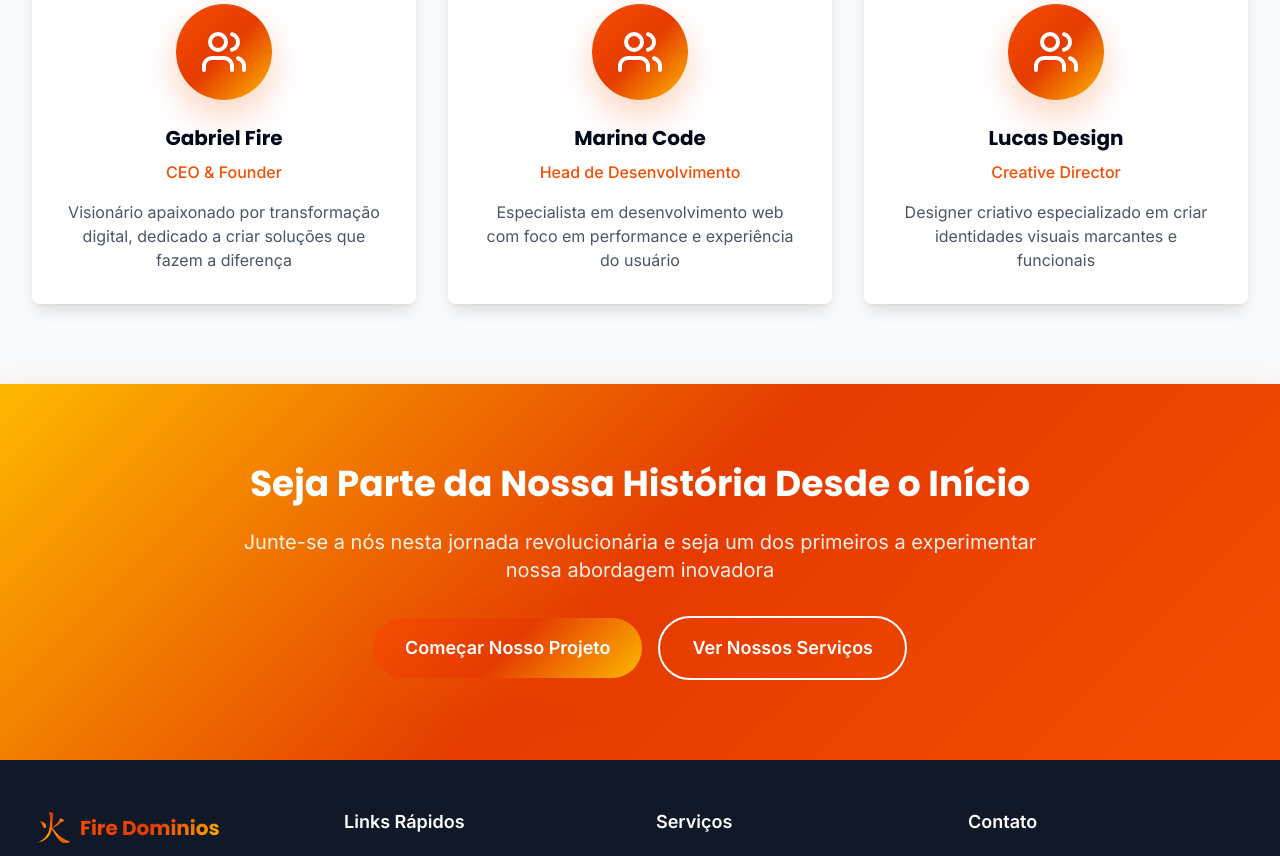
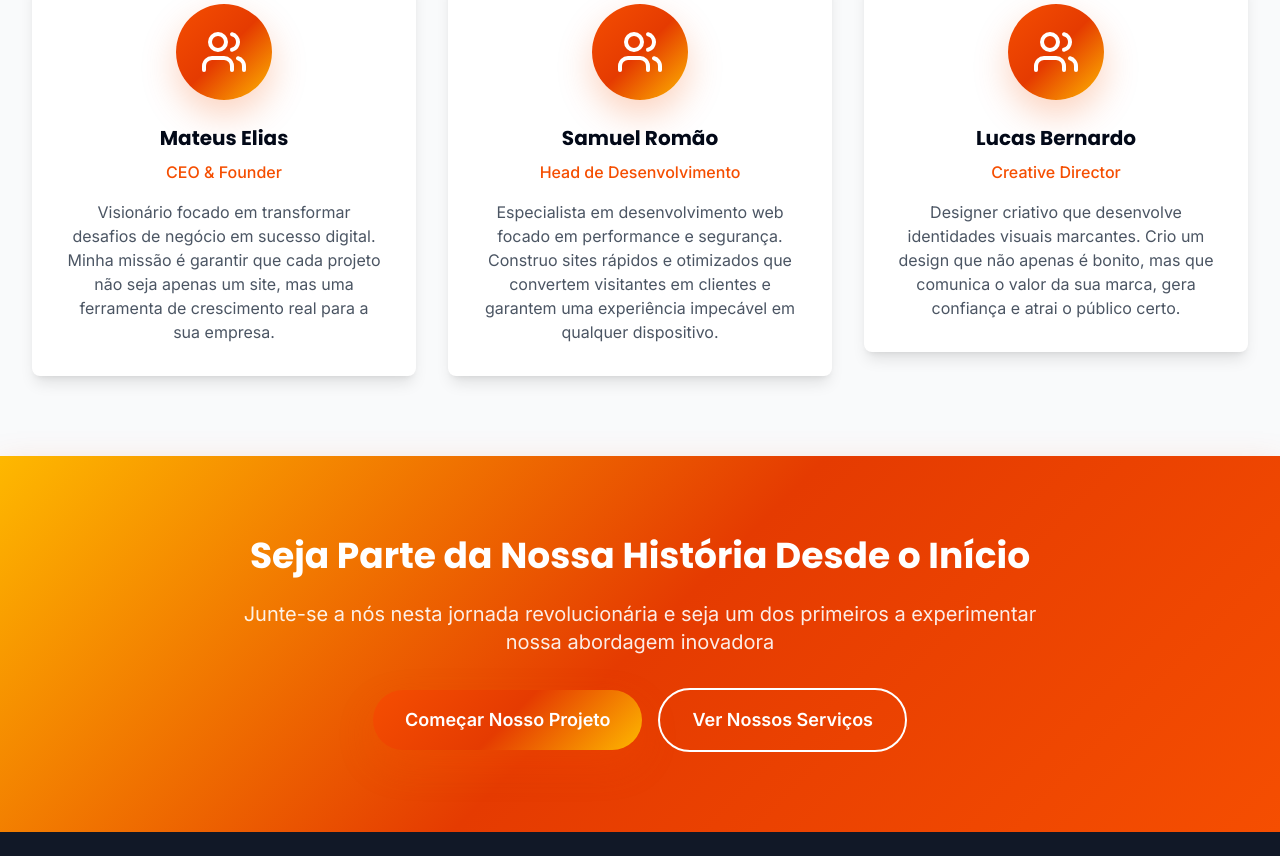
Before and after one commit to MateusNogueriaElias/sitefire, a React (Vite) app: page /sobre in a window 1280 px wide. Shown: the part 3240-4096 px from the top of the page. Built offline with nearby package versions, Linux system fonts and the light colour scheme.

Commit message:
Refactor: Update team section with new data
Update the team section with new names, descriptions, and focus areas.

```diff
--- a/src/pages/Sobre.tsx
+++ b/src/pages/Sobre.tsx
@@ -28,19 +28,19 @@ const Sobre = () => {
 
   const team = [
     {
-      name: "Gabriel Fire",
+      name: "Mateus Elias",
       role: "CEO & Founder",
-      description: "Visionário apaixonado por transformação digital, dedicado a criar soluções que fazem a diferença"
+      description: "Visionário focado em transformar desafios de negócio em sucesso digital. Minha missão é garantir que cada projeto não seja apenas um site, mas uma ferramenta de crescimento real para a sua empresa."
     },
     {
-      name: "Marina Code",
+      name: "Samuel Romão",
       role: "Head de Desenvolvimento",
-      description: "Especialista em desenvolvimento web com foco em performance e experiência do usuário"
+      description: "Especialista em desenvolvimento web focado em performance e segurança. Construo sites rápidos e otimizados que convertem visitantes em clientes e garantem uma experiência impecável em qualquer dispositivo."
     },
     {
-      name: "Lucas Design",
+      name: "Lucas Bernardo",
       role: "Creative Director",
-      description: "Designer criativo especializado em criar identidades visuais marcantes e funcionais"
+      description: "Designer criativo que desenvolve identidades visuais marcantes. Crio um design que não apenas é bonito, mas que comunica o valor da sua marca, gera confiança e atrai o público certo."
     }
   ];
 
```
